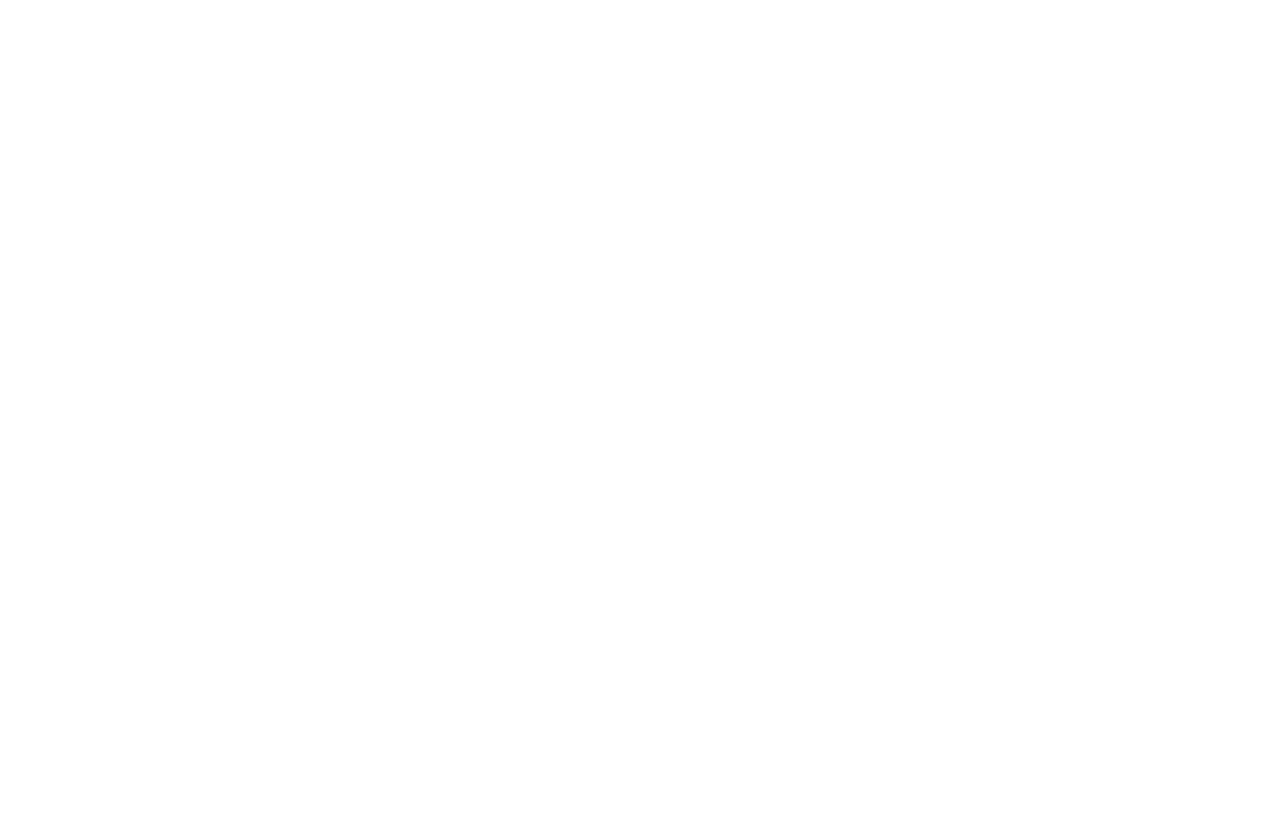
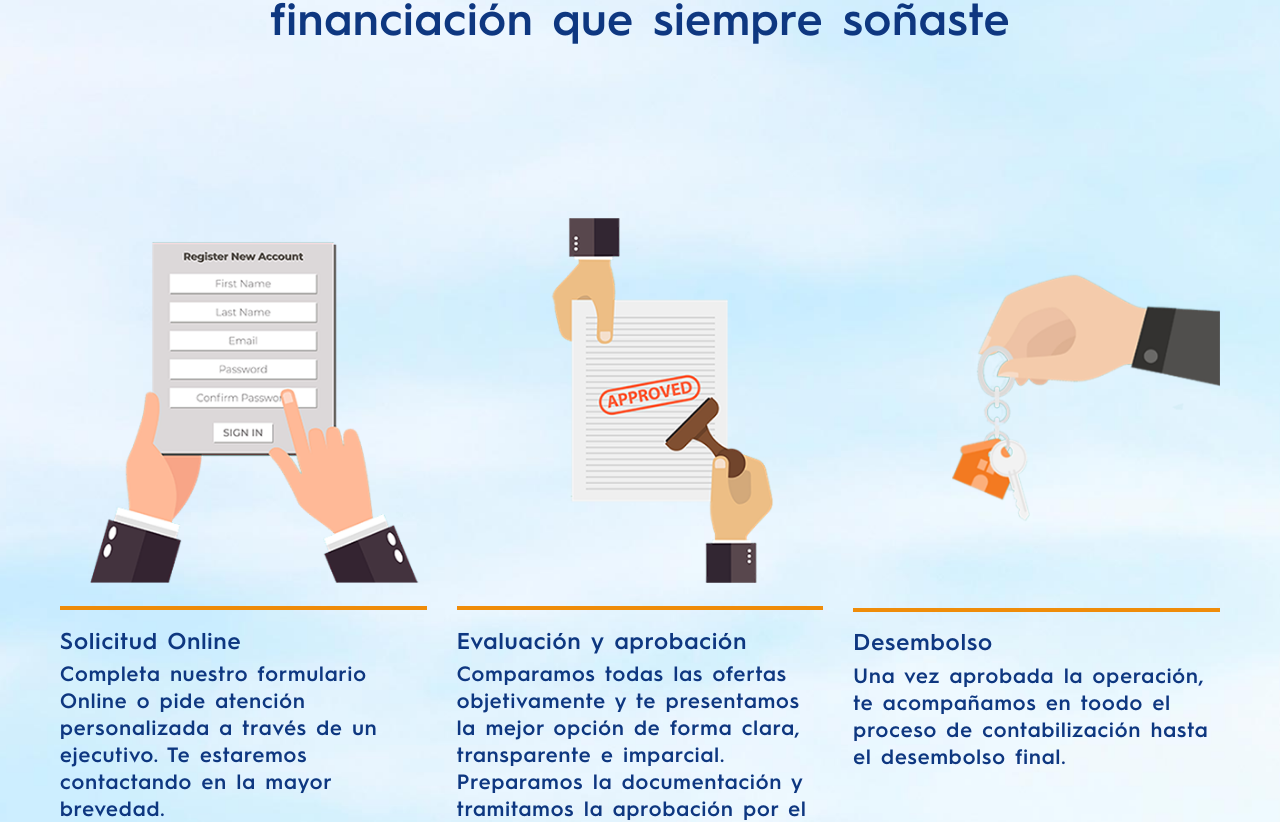
Before and after one commit to thehunterscompany/thc-web, a Next.js app: page / in a window 1280 px wide. Shown: the part 2744-3566 px from the top of the page. Before the commit the page ends 2446 px from the top, so only its background shows below. Built offline with nearby package versions, Linux system fonts and the light colour scheme.

Commit message:
TW-35 Agregar flex layout

```diff
--- a/src/components/Process/elements/Step/index.tsx
+++ b/src/components/Process/elements/Step/index.tsx
@@ -1,16 +1,19 @@
-import React from "react";
+import React, { FC } from "react";
 import styles from "./style.module.scss";
 
-const Step = () => {
-  <div className="col-sm-4" data-wow-delay="0.6s">
-    <div className="text-center _info-img">
-      <img src="img/Form.svg" alt="Form" />
-    </div>
-    <hr className="line _salmon2-thc" />
-    <h3 className="_pink-color-thc">Solicitud Online</h3>
-    <p className="black">
-      Completa nuestro formulario Online o pide atención personalizada a través
-      de un ejecutivo. Te estaremoos contactando en la mayor brevedad
-    </p>
-  </div>;
-};
+interface StepProps {
+  title: string;
+  message: string;
+  img: any;
+}
+
+const Step: FC<StepProps> = ({ title, message, img }) => (
+  <div className={styles._step}>
+    <div className={styles["_info-img"]}>{img}</div>
+    <hr style={{ color: "hsla(34, 100%, 47%, 0.966)", border: "2px solid" }} />
+    <h3>{title}</h3>
+    <p>{message}</p>
+  </div>
+);
+
+export default Step;
--- a/src/components/Process/elements/Step/style.module.scss
+++ b/src/components/Process/elements/Step/style.module.scss
@@ -0,0 +1,28 @@
+._info-img img {
+  width: 100%;
+  height: 100%;
+  max-width: 404px;
+}
+
+@media only screen and (max-width: 780px) {
+  ._info-img {
+    text-align: center;
+  }
+}
+
+@media (min-width: 768px) {
+  ._step {
+    width: 83.33333333%;
+  }
+}
+
+._step {
+  position: relative;
+  min-height: 1px;
+  padding-right: 15px;
+  padding-left: 15px;
+}
+
+.text-center {
+  text-align: center;
+}
--- a/src/components/Sections/Sections.tsx
+++ b/src/components/Sections/Sections.tsx
@@ -3,6 +3,7 @@
 import FirstScreen from "../FirstScreen/FirstScreen";
 import NavBar from "../NavBar/NavBar";
 import Banks from "../Banks/Banks";
+import Process from "../Process/Process";
 
 const Sections = () => (
   <React.Fragment>
@@ -11,6 +12,7 @@
       <FirstScreen />
       <div className={styles._background}>
         <Banks />
+        <Process />
       </div>
     </div>
   </React.Fragment>
```
